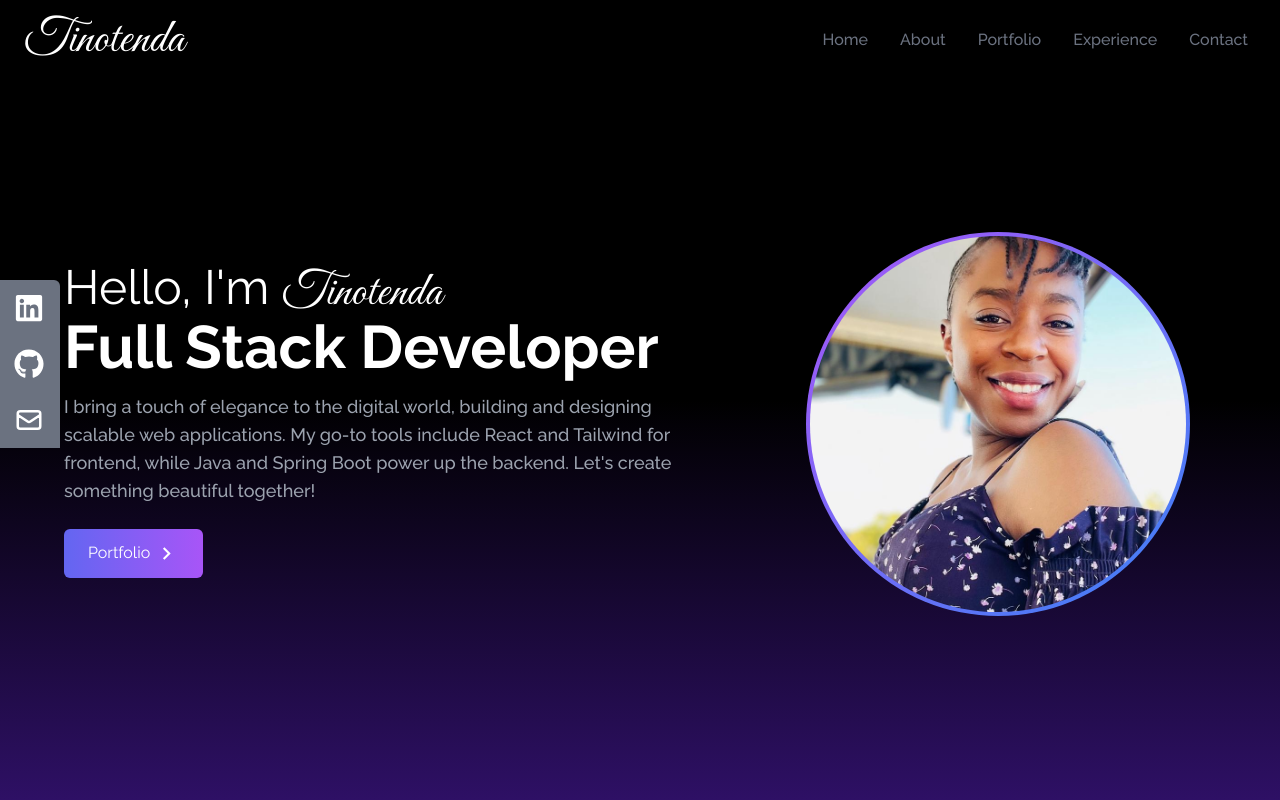
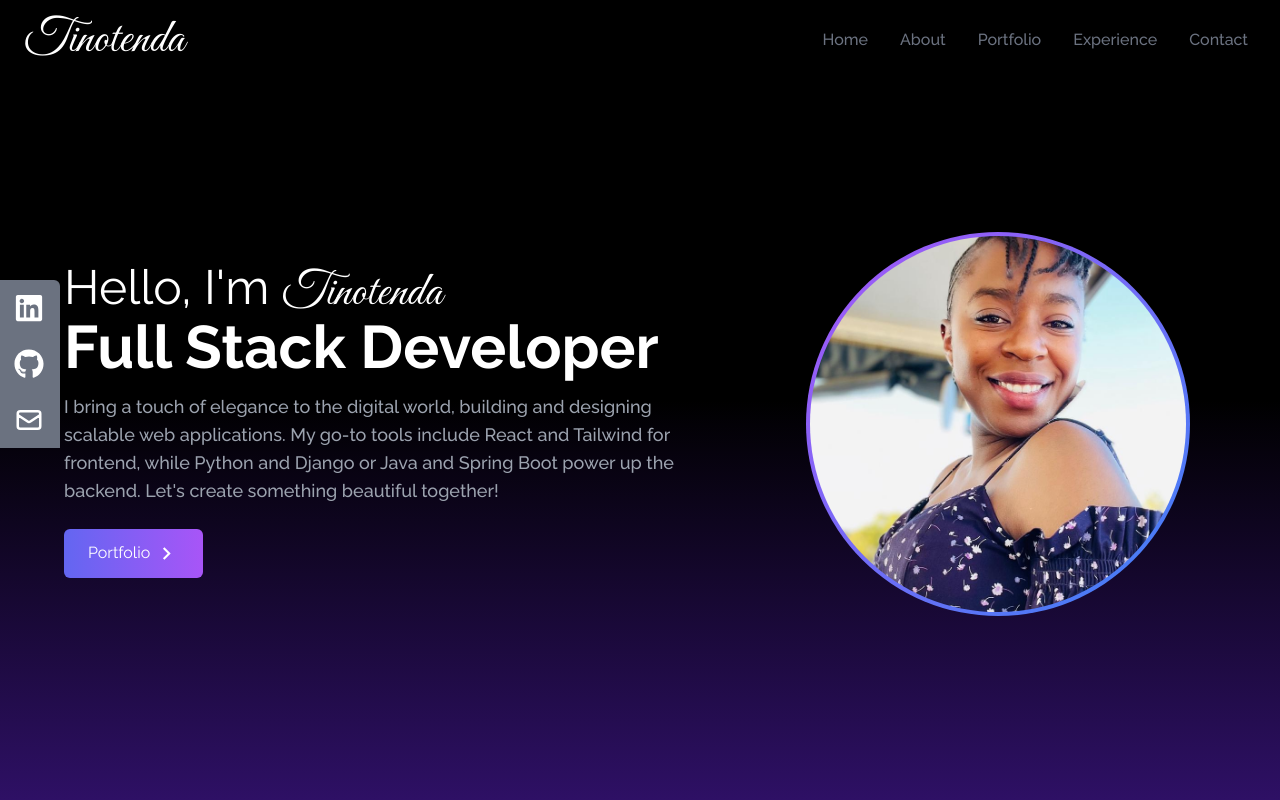
Before and after one commit to tinofay/portfolio, a React (Create React App) app: page / in a window 1280 px wide. Shown: the top 800 px of the page. Built offline with nearby package versions, Linux system fonts and the light colour scheme; the HTML template or start-up script is replaced by a standard one.

Commit message:
edit overlapping image

```diff
--- a/src/components/Home.jsx
+++ b/src/components/Home.jsx
@@ -33,7 +33,7 @@ const Home = () => {
                         <p className="text-gray-400 font-medium text-base sm:text-lg py-4 leading-relaxed max-w-md md:max-w-none">
                             I bring a touch of elegance to the digital world, building and
                             designing scalable web applications. My go-to tools include React
-                            and Tailwind for frontend, while Java and Spring Boot power up
+                            and Tailwind for frontend, while Python and Django or Java and Spring Boot power up
                             the backend. Let's create something beautiful together!
                         </p>
 
```
